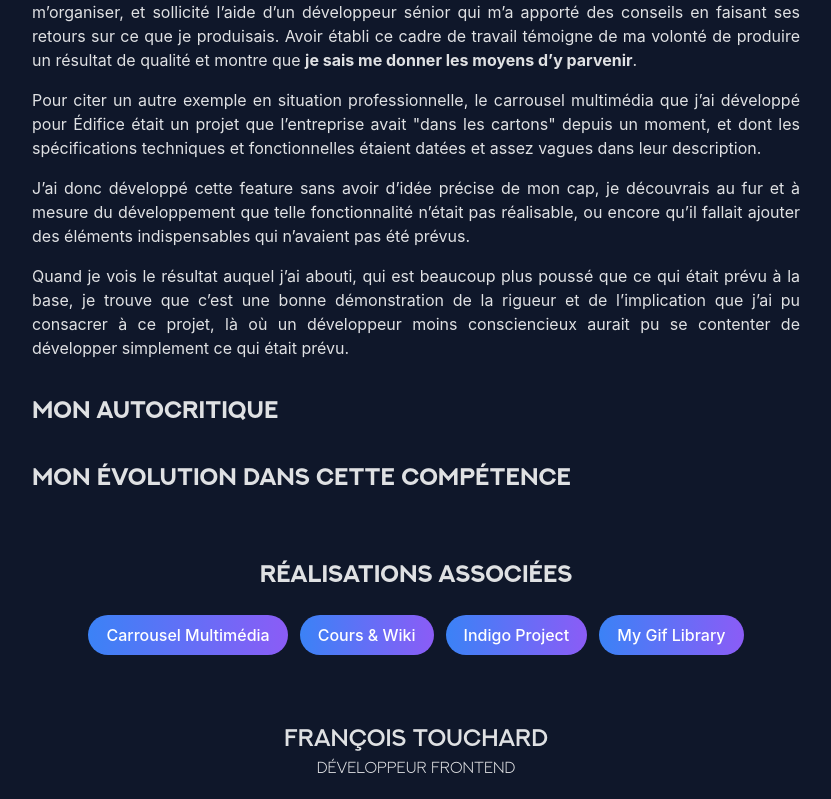
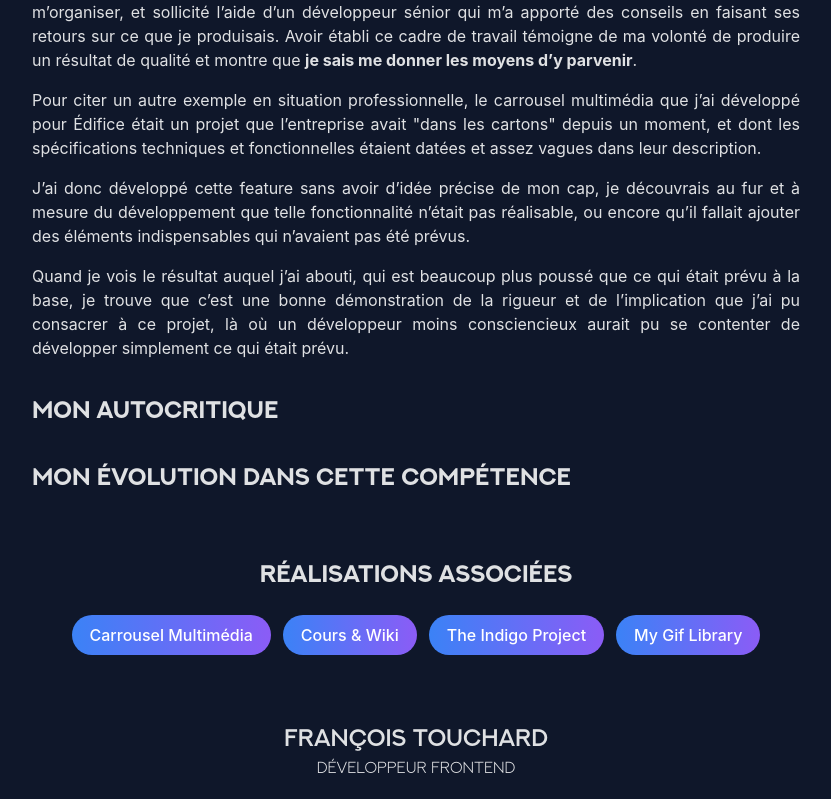
Before and after one commit to FrancoisTouchard/portfolioFT, a React (Vite) app: page /skills/commitment in a window 1280 px wide. Shown: the part 1432-2231 px from the top of the page, without its empty margins (224-1055 px from the left). Built offline with nearby package versions, Linux system fonts and the light colour scheme.

Commit message:
refactor(Navigation): Unifying tags and navlinks in a single object

```diff
--- a/src/components/Skills/details/component.tsx
+++ b/src/components/Skills/details/component.tsx
@@ -1,9 +1,9 @@
-import React from "react";
-import { useParams, Link, Navigate } from 'react-router-dom';
+import './SkillDetails.css';
+
+import React from 'react';
+import { Link, Navigate, useParams } from 'react-router-dom';
 
 import { SKILLS } from '../skills.data';
-import './SkillDetails.css';
-
 
 const SkillDetails = () => {
   const { skillSlug } = useParams();
@@ -16,32 +16,38 @@ const SkillDetails = () => {
 
   return (
     <>
-      <section className='skills-details-section'>
-        <img className='skills-details-logo' src={skill.logo.src} alt={skill.logo.alt} />
-        <h1 className='skills-details-title' >{skill.title}</h1>
+      <section className="skills-details-section">
+        <img
+          className="skills-details-logo"
+          src={skill.logo.src}
+          alt={skill.logo.alt}
+        />
+        <h1 className="skills-details-title">{skill.title}</h1>
       </section>
-      <section className='skills-article-section'>
+      <section className="skills-article-section">
         <h2 className="skills-article-subtitle">Ma définition</h2>
         {skill.article.definition}
         <h2 className="skills-article-subtitle">Mes éléments de preuve</h2>
         {skill.article.proofs}
         <h2 className="skills-article-subtitle">Mon autocritique</h2>
         {skill.article.criticism}
-        <h2 className="skills-article-subtitle">Mon évolution dans cette compétence</h2>
+        <h2 className="skills-article-subtitle">
+          Mon évolution dans cette compétence
+        </h2>
         {skill.article.evolution}
-        <h2 className="skills-article-subtitle" id="skills-associated-work">Réalisations associées</h2>
+        <h2 className="skills-article-subtitle" id="skills-associated-work">
+          Réalisations associées
+        </h2>
         <div className="skills-tags-container">
           {skill.tags.map((tag, index) => (
-            <Link key={index} to={`/works/${tag.linkName}`}>
-              <span className="skill-tag">
-                {tag.displayName}
-              </span>
+            <Link key={index} to={`/works/${tag.path}`}>
+              <span className="skill-tag">{tag.label}</span>
             </Link>
           ))}
         </div>
       </section>
     </>
   );
-}
+};
 
 export default SkillDetails;
--- a/src/components/Skills/skills.data.ts
+++ b/src/components/Skills/skills.data.ts
@@ -1,113 +1,180 @@
+import autonomyIcon from '../../assets/icons/autonomy.svg';
+import communicationIcon from '../../assets/icons/communication.svg';
+import creativityIcon from '../../assets/icons/creativity.svg';
+import thinkingIcon from '../../assets/icons/critical-thinking.svg';
+import organizationIcon from '../../assets/icons/organization.svg';
+import uxIcon from '../../assets/icons/uxui.svg';
+import javascriptLogo from '../../assets/javascript.png';
 import reactLogo from '../../assets/react.svg';
 import typescriptLogo from '../../assets/typescript.svg';
-import javascriptLogo from '../../assets/javascript.png';
-import uxIcon from '../../assets/icons/uxui.svg'
-import communicationIcon from '../../assets/icons/communication.svg'
-import creativityIcon from '../../assets/icons/creativity.svg'
-import organizationIcon from '../../assets/icons/organization.svg'
-import thinkingIcon from '../../assets/icons/critical-thinking.svg'
-import autonomyIcon from '../../assets/icons/autonomy.svg'
-
+import { WORKS_TAGS } from '../../utils/navigation/navigation-links';
+import {
+  COMMITMENT_ARTICLE,
+  COMMUNICATION_ARTICLE,
+  CREATIVITY_ARTICLE,
+  CRITICAL_THINKING_ARTICLE,
+  JAVASCRIPT_ARTICLE,
+  TYPESCRIPT_ARTICLE,
+} from './skills.articles';
 import { SkillProps } from './types';
-import { COMMITMENT_ARTICLE, COMMUNICATION_ARTICLE, CREATIVITY_ARTICLE, CRITICAL_THINKING_ARTICLE, JAVASCRIPT_ARTICLE, TYPESCRIPT_ARTICLE } from './skills.articles';
-
-const WORK_TAGS = {
-  carrousel: { displayName: "Carrousel Multimédia", linkName: "multimedia-carrousel" },
-  wiki: { displayName: "Cours & Wiki", linkName: "wiki" },
-  indigo: { displayName: "Indigo Project", linkName: "indigo-project" },
-  myGifLibrary: { displayName: "My Gif Library", linkName: "mygiflibrary" },
-  chatbot: { displayName: "Pickme & HelloMyBot", linkName: "chatbot" },
-}
 
 export const SKILLS: SkillProps[] = [
   {
     article: JAVASCRIPT_ARTICLE,
-    category: "HARD",
-    description: "desc",
-    title: "JavaScript",
+    category: 'HARD',
+    description: 'desc',
+    title: 'JavaScript',
     logo: { src: javascriptLogo, alt: 'Logo JavaScript' },
-    slug: "javascript",
-    tags: [WORK_TAGS.carrousel, WORK_TAGS.wiki, WORK_TAGS.indigo, WORK_TAGS.myGifLibrary, WORK_TAGS.chatbot]
+    slug: 'javascript',
+    tags: [
+      WORKS_TAGS.carrousel,
+      WORKS_TAGS.wiki,
+      WORKS_TAGS.indigo,
+      WORKS_TAGS.myGifLibrary,
+      WORKS_TAGS.chatbot,
+    ],
   },
   {
     article: TYPESCRIPT_ARTICLE,
-    category: "HARD",
-    description: "desc",
-    title: "TypeScript",
+    category: 'HARD',
+    description: 'desc',
+    title: 'TypeScript',
     logo: { src: typescriptLogo, alt: 'Logo TypeScript' },
-    slug: "typescript",
-    tags: [WORK_TAGS.carrousel, WORK_TAGS.wiki, WORK_TAGS.indigo, WORK_TAGS.chatbot]
+    slug: 'typescript',
+    tags: [
+      WORKS_TAGS.carrousel,
+      WORKS_TAGS.wiki,
+      WORKS_TAGS.indigo,
+      WORKS_TAGS.chatbot,
+    ],
   },
   {
-    article: { definition: "todo", proofs: 'todo', criticism: 'todo', evolution: 'todo' },
-    category: "HARD",
-    description: "desc",
-    title: "React Native",
+    article: {
+      definition: 'todo',
+      proofs: 'todo',
+      criticism: 'todo',
+      evolution: 'todo',
+    },
+    category: 'HARD',
+    description: 'desc',
+    title: 'React Native',
     logo: { src: reactLogo, alt: 'Logo React Native' },
-    slug: "react-native",
-    tags: [WORK_TAGS.carrousel, WORK_TAGS.wiki, WORK_TAGS.indigo, WORK_TAGS.chatbot]
+    slug: 'react-native',
+    tags: [
+      WORKS_TAGS.carrousel,
+      WORKS_TAGS.wiki,
+      WORKS_TAGS.indigo,
+      WORKS_TAGS.chatbot,
+    ],
   },
   {
-    article: { definition: "todo", proofs: 'todo', criticism: 'todo', evolution: 'todo' },
-    category: "HARD",
-    description: "desc",
-    title: "React",
+    article: {
+      definition: 'todo',
+      proofs: 'todo',
+      criticism: 'todo',
+      evolution: 'todo',
+    },
+    category: 'HARD',
+    description: 'desc',
+    title: 'React',
     logo: { src: reactLogo, alt: 'Logo React' },
-    slug: "react",
-    tags: [WORK_TAGS.carrousel, WORK_TAGS.wiki, WORK_TAGS.indigo, WORK_TAGS.myGifLibrary, WORK_TAGS.chatbot]
+    slug: 'react',
+    tags: [
+      WORKS_TAGS.carrousel,
+      WORKS_TAGS.wiki,
+      WORKS_TAGS.indigo,
+      WORKS_TAGS.myGifLibrary,
+      WORKS_TAGS.chatbot,
+    ],
   },
   {
-    article: { definition: "todo", proofs: 'todo', criticism: 'todo', evolution: 'todo' },
-    category: "HARD",
-    description: "desc",
-    title: "UX/UI",
+    article: {
+      definition: 'todo',
+      proofs: 'todo',
+      criticism: 'todo',
+      evolution: 'todo',
+    },
+    category: 'HARD',
+    description: 'desc',
+    title: 'UX/UI',
     logo: { src: uxIcon, alt: 'Logo UX/UI' },
-    slug: "uxui",
-    tags: [WORK_TAGS.carrousel, WORK_TAGS.wiki]
+    slug: 'uxui',
+    tags: [WORKS_TAGS.carrousel, WORKS_TAGS.wiki],
   },
   {
     article: COMMUNICATION_ARTICLE,
-    category: "SOFT",
-    description: "desc",
-    title: "Communication",
+    category: 'SOFT',
+    description: 'desc',
+    title: 'Communication',
     logo: { src: communicationIcon, alt: 'Icône Communication' },
-    slug: "communication",
-    tags: [WORK_TAGS.carrousel, WORK_TAGS.wiki, WORK_TAGS.indigo, WORK_TAGS.myGifLibrary, WORK_TAGS.chatbot]
+    slug: 'communication',
+    tags: [
+      WORKS_TAGS.carrousel,
+      WORKS_TAGS.wiki,
+      WORKS_TAGS.indigo,
+      WORKS_TAGS.myGifLibrary,
+      WORKS_TAGS.chatbot,
+    ],
   },
   {
     article: CREATIVITY_ARTICLE,
-    category: "SOFT",
-    description: "desc",
-    title: "Créativité",
+    category: 'SOFT',
+    description: 'desc',
+    title: 'Créativité',
     logo: { src: creativityIcon, alt: 'Icône Créativité' },
-    slug: "creativity",
-    tags: [WORK_TAGS.carrousel, WORK_TAGS.wiki, WORK_TAGS.indigo, WORK_TAGS.myGifLibrary]
+    slug: 'creativity',
+    tags: [
+      WORKS_TAGS.carrousel,
+      WORKS_TAGS.wiki,
+      WORKS_TAGS.indigo,
+      WORKS_TAGS.myGifLibrary,
+    ],
   },
   {
     article: CRITICAL_THINKING_ARTICLE,
-    category: "SOFT",
-    description: "desc",
-    title: "Esprit Critique",
+    category: 'SOFT',
+    description: 'desc',
+    title: 'Esprit Critique',
     logo: { src: thinkingIcon, alt: 'Icône Esprit Critique' },
-    slug: "critical-thinking",
-    tags: [WORK_TAGS.carrousel, WORK_TAGS.wiki, WORK_TAGS.indigo, WORK_TAGS.myGifLibrary]
+    slug: 'critical-thinking',
+    tags: [
+      WORKS_TAGS.carrousel,
+      WORKS_TAGS.wiki,
+      WORKS_TAGS.indigo,
+      WORKS_TAGS.myGifLibrary,
+    ],
   },
   {
     article: COMMITMENT_ARTICLE,
-    category: "SOFT",
-    description: "desc",
-    title: "Implication",
+    category: 'SOFT',
+    description: 'desc',
+    title: 'Implication',
     logo: { src: autonomyIcon, alt: 'Icône Autonomie' },
-    slug: "commitment",
-    tags: [WORK_TAGS.carrousel, WORK_TAGS.wiki, WORK_TAGS.indigo, WORK_TAGS.myGifLibrary]
+    slug: 'commitment',
+    tags: [
+      WORKS_TAGS.carrousel,
+      WORKS_TAGS.wiki,
+      WORKS_TAGS.indigo,
+      WORKS_TAGS.myGifLibrary,
+    ],
   },
   {
-    article: { definition: "todo", proofs: 'todo', criticism: 'todo', evolution: 'todo' },
-    category: "SOFT",
-    description: "desc",
-    title: "Organisation",
+    article: {
+      definition: 'todo',
+      proofs: 'todo',
+      criticism: 'todo',
+      evolution: 'todo',
+    },
+    category: 'SOFT',
+    description: 'desc',
+    title: 'Organisation',
     logo: { src: organizationIcon, alt: 'Icône Organisation' },
-    slug: "organization",
-    tags: [WORK_TAGS.carrousel, WORK_TAGS.wiki, WORK_TAGS.indigo, WORK_TAGS.myGifLibrary]
+    slug: 'organization',
+    tags: [
+      WORKS_TAGS.carrousel,
+      WORKS_TAGS.wiki,
+      WORKS_TAGS.indigo,
+      WORKS_TAGS.myGifLibrary,
+    ],
   },
 ];
--- a/src/components/Works/works.data.ts
+++ b/src/components/Works/works.data.ts
@@ -1,70 +1,106 @@
-import carrousel from "../../assets/works/carrousel.jpg"
-import coursEtWiki from "../../assets/works/coursEtWiki.jpg"
-import helloMyBot from "../../assets/works/helloMyBot.png"
-import myGifLibrary from "../../assets/works/myGifLibrary.png"
-import indigoProject from "../../assets/works/indigoProject.jpg"
-
-
-import { WorkProps } from "./types";
-import { CARROUSEL_ARTICLE } from "./works.article"
-
-const SKILLS_TAGS = {
-  javascript: { displayName: "JavaScript", linkName: "javascript" },
-  typescript: { displayName: "TypeScript", linkName: "typescript" },
-  reactNative: { displayName: "React Native", linkName: "react-native" },
-  react: { displayName: "React", linkName: "react" },
-  uxui: { displayName: "UX/UI", linkName: "uxui" },
-  communication: { displayName: "Communication", linkName: "communication" },
-  creativity: { displayName: "Créativité", linkName: "creativity" },
-  thinking: { displayName: "Esprit Critique", linkName: "critical-thinking" },
-  commitment: { displayName: "Implication", linkName: "commitment" },
-  organization: { displayName: "Organisation", linkName: "organization" },
-}
+import carrousel from '../../assets/works/carrousel.jpg';
+import coursEtWiki from '../../assets/works/coursEtWiki.jpg';
+import helloMyBot from '../../assets/works/helloMyBot.png';
+import indigoProject from '../../assets/works/indigoProject.jpg';
+import myGifLibrary from '../../assets/works/myGifLibrary.png';
+import { SKILLS_TAGS } from '../../utils/navigation/navigation-links';
+import { WorkProps } from './types';
+import { CARROUSEL_ARTICLE } from './works.article';
 
 export const WORKS: WorkProps[] = [
   {
     id: 1,
     article: CARROUSEL_ARTICLE,
-    description: "Implémentation d’un composant permettant la consultation d’images, vidéos, audio et fichiers dans un unique carrousel avec les fonctionnalités de swipe, zoom et de pagination.",
-    illustration: { src: carrousel, alt: "Illustration du Carrousel Multimédia" },
-    slug: "multimedia-carrousel",
-    tags: [SKILLS_TAGS.javascript, SKILLS_TAGS.typescript, SKILLS_TAGS.reactNative, SKILLS_TAGS.uxui, SKILLS_TAGS.communication, SKILLS_TAGS.creativity, SKILLS_TAGS.commitment, SKILLS_TAGS.thinking],
-    title: "Carrousel Multimédia"
+    description:
+      'Implémentation d’un composant permettant la consultation d’images, vidéos, audio et fichiers dans un unique carrousel avec les fonctionnalités de swipe, zoom et de pagination.',
+    illustration: {
+      src: carrousel,
+      alt: 'Illustration du Carrousel Multimédia',
+    },
+    slug: 'multimedia-carrousel',
+    tags: [
+      SKILLS_TAGS.javascript,
+      SKILLS_TAGS.typescript,
+      SKILLS_TAGS.reactNative,
+      SKILLS_TAGS.uxui,
+      SKILLS_TAGS.communication,
+      SKILLS_TAGS.creativity,
+      SKILLS_TAGS.commitment,
+      SKILLS_TAGS.thinking,
+    ],
+    title: 'Carrousel Multimédia',
   },
   {
     id: 2,
     article: CARROUSEL_ARTICLE,
-    description: "Création d’un module applicatif offrant la possibilité aux enseignants de poster leurs cours au format wiki afin que les élèves puissent y accéder facilement et depuis n’importe où.",
-    illustration: { src: coursEtWiki, alt: "Illustration du module Cours & Wiki" },
-    slug: "wiki",
-    tags: [SKILLS_TAGS.javascript, SKILLS_TAGS.typescript, SKILLS_TAGS.reactNative, SKILLS_TAGS.communication, SKILLS_TAGS.thinking],
-    title: "Module Cours & Wiki"
+    description:
+      'Création d’un module applicatif offrant la possibilité aux enseignants de poster leurs cours au format wiki afin que les élèves puissent y accéder facilement et depuis n’importe où.',
+    illustration: {
+      src: coursEtWiki,
+      alt: 'Illustration du module Cours & Wiki',
+    },
+    slug: 'wiki',
+    tags: [
+      SKILLS_TAGS.javascript,
+      SKILLS_TAGS.typescript,
+      SKILLS_TAGS.reactNative,
+      SKILLS_TAGS.communication,
+      SKILLS_TAGS.thinking,
+    ],
+    title: 'Module Cours & Wiki',
   },
   {
     id: 3,
     article: CARROUSEL_ARTICLE,
-    description: "Intégration du chatbot HelloMyBot dans l’application mobile Pickme. Cette solution consistait à guider les utilisateurs vers un chatbot afin de leur fournir des réponses aux questions courantes.",
-    illustration: { src: helloMyBot, alt: "Illustration du chatbot" },
-    slug: "chatbot",
-    tags: [SKILLS_TAGS.javascript, SKILLS_TAGS.typescript, SKILLS_TAGS.react, SKILLS_TAGS.reactNative, SKILLS_TAGS.communication],
-    title: "Pickme & HelloMyBot"
+    description:
+      'Intégration du chatbot HelloMyBot dans l’application mobile Pickme. Cette solution consistait à guider les utilisateurs vers un chatbot afin de leur fournir des réponses aux questions courantes.',
+    illustration: { src: helloMyBot, alt: 'Illustration du chatbot' },
+    slug: 'chatbot',
+    tags: [
+      SKILLS_TAGS.javascript,
+      SKILLS_TAGS.typescript,
+      SKILLS_TAGS.react,
+      SKILLS_TAGS.reactNative,
+      SKILLS_TAGS.communication,
+    ],
+    title: 'Pickme & HelloMyBot',
   },
   {
     id: 4,
     article: CARROUSEL_ARTICLE,
-    description: "Projet personnel visant à améliorer ma maîtrise des interactions tactiles et des animations en React Native. Il s’agit d’une reproduction d’un niveau du jeu Pokémon, codé en TypeScript et JavaScript.",
-    illustration: { src: indigoProject, alt: "Illustration Indigo Project" },
-    slug: "indigo-project",
-    tags: [SKILLS_TAGS.javascript, SKILLS_TAGS.typescript, SKILLS_TAGS.reactNative, SKILLS_TAGS.uxui, SKILLS_TAGS.creativity, SKILLS_TAGS.commitment, SKILLS_TAGS.organization, SKILLS_TAGS.thinking],
-    title: "The Indigo Project"
+    description:
+      'Projet personnel visant à améliorer ma maîtrise des interactions tactiles et des animations en React Native. Il s’agit d’une reproduction d’un niveau du jeu Pokémon, codé en TypeScript et JavaScript.',
+    illustration: { src: indigoProject, alt: 'Illustration Indigo Project' },
+    slug: 'indigo-project',
+    tags: [
+      SKILLS_TAGS.javascript,
+      SKILLS_TAGS.typescript,
+      SKILLS_TAGS.reactNative,
+      SKILLS_TAGS.uxui,
+      SKILLS_TAGS.creativity,
+      SKILLS_TAGS.commitment,
+      SKILLS_TAGS.organization,
+      SKILLS_TAGS.thinking,
+    ],
+    title: 'The Indigo Project',
   },
   {
     id: 5,
     article: CARROUSEL_ARTICLE,
-    description: "SPA React permettant à l’utilisateur de rechercher des gifs via l’API de Giphy et de les organiser par catégorie afin de pouvoir accéder rapidement à ses gifs favoris.",
-    illustration: { src: myGifLibrary, alt: "Illustration de l'application MyGifLibrary" },
-    slug: "mygiflibrary",
-    tags: [SKILLS_TAGS.javascript, SKILLS_TAGS.react, SKILLS_TAGS.creativity, SKILLS_TAGS.commitment, SKILLS_TAGS.thinking,],
-    title: "My Gif Library"
-  }
-]
+    description:
+      'SPA React permettant à l’utilisateur de rechercher des gifs via l’API de Giphy et de les organiser par catégorie afin de pouvoir accéder rapidement à ses gifs favoris.',
+    illustration: {
+      src: myGifLibrary,
+      alt: "Illustration de l'application MyGifLibrary",
+    },
+    slug: 'mygiflibrary',
+    tags: [
+      SKILLS_TAGS.javascript,
+      SKILLS_TAGS.react,
+      SKILLS_TAGS.creativity,
+      SKILLS_TAGS.commitment,
+      SKILLS_TAGS.thinking,
+    ],
+    title: 'My Gif Library',
+  },
+];
--- a/src/utils/navigation/navigation-links.ts
+++ b/src/utils/navigation/navigation-links.ts
@@ -1,20 +1,23 @@
-export const SKILLS_NAV_LINKS = [
-  { path: 'javascript', label: 'JavaScript' },
-  { path: 'typescript', label: 'TypeScript' },
-  { path: 'react-native', label: 'React Native' },
-  { path: 'react', label: 'React' },
-  { path: 'uxui', label: 'UX/UI' },
-  { path: 'communication', label: 'Communication' },
-  { path: 'creativity', label: 'Créativité' },
-  { path: 'critical-thinking', label: 'Esprit Critique' },
-  { path: 'commitment', label: 'Implication' },
-  { path: 'organization', label: 'Organisation' },
-];
+export const SKILLS_TAGS = {
+  javascript: { path: 'javascript', label: 'JavaScript' },
+  typescript: { path: 'typescript', label: 'TypeScript' },
+  reactNative: { path: 'react-native', label: 'React Native' },
+  react: { path: 'react', label: 'React' },
+  uxui: { path: 'uxui', label: 'UX/UI' },
+  communication: { path: 'communication', label: 'Communication' },
+  creativity: { path: 'creativity', label: 'Créativité' },
+  thinking: { path: 'critical-thinking', label: 'Esprit Critique' },
+  commitment: { path: 'commitment', label: 'Implication' },
+  organization: { path: 'organization', label: 'Organisation' },
+};
 
-export const WORKS_NAV_LINKS = [
-  { path: 'multimedia-carrousel', label: 'Carrousel Multimédia' },
-  { path: 'wiki', label: 'Cours & Wiki' },
-  { path: 'indigo-project', label: 'The Indigo Project' },
-  { path: 'mygiflibrary', label: 'My Gif Library' },
-  { path: 'chatbot', label: 'Pickme & HelloMyBot' },
-];
+export const WORKS_TAGS = {
+  carrousel: { path: 'multimedia-carrousel', label: 'Carrousel Multimédia' },
+  wiki: { path: 'wiki', label: 'Cours & Wiki' },
+  indigo: { path: 'indigo-project', label: 'The Indigo Project' },
+  myGifLibrary: { path: 'mygiflibrary', label: 'My Gif Library' },
+  chatbot: { path: 'chatbot', label: 'Pickme & HelloMyBot' },
+};
+
+export const SKILLS_NAV_LINKS = Object.values(SKILLS_TAGS);
+export const WORKS_NAV_LINKS = Object.values(WORKS_TAGS);
```
Also changed, not shown: src/components/Skills/types.ts (+11 -4 lines), src/components/Works/details/component.tsx (+18 -14 lines), src/components/Works/types.ts (+13 -3 lines).
